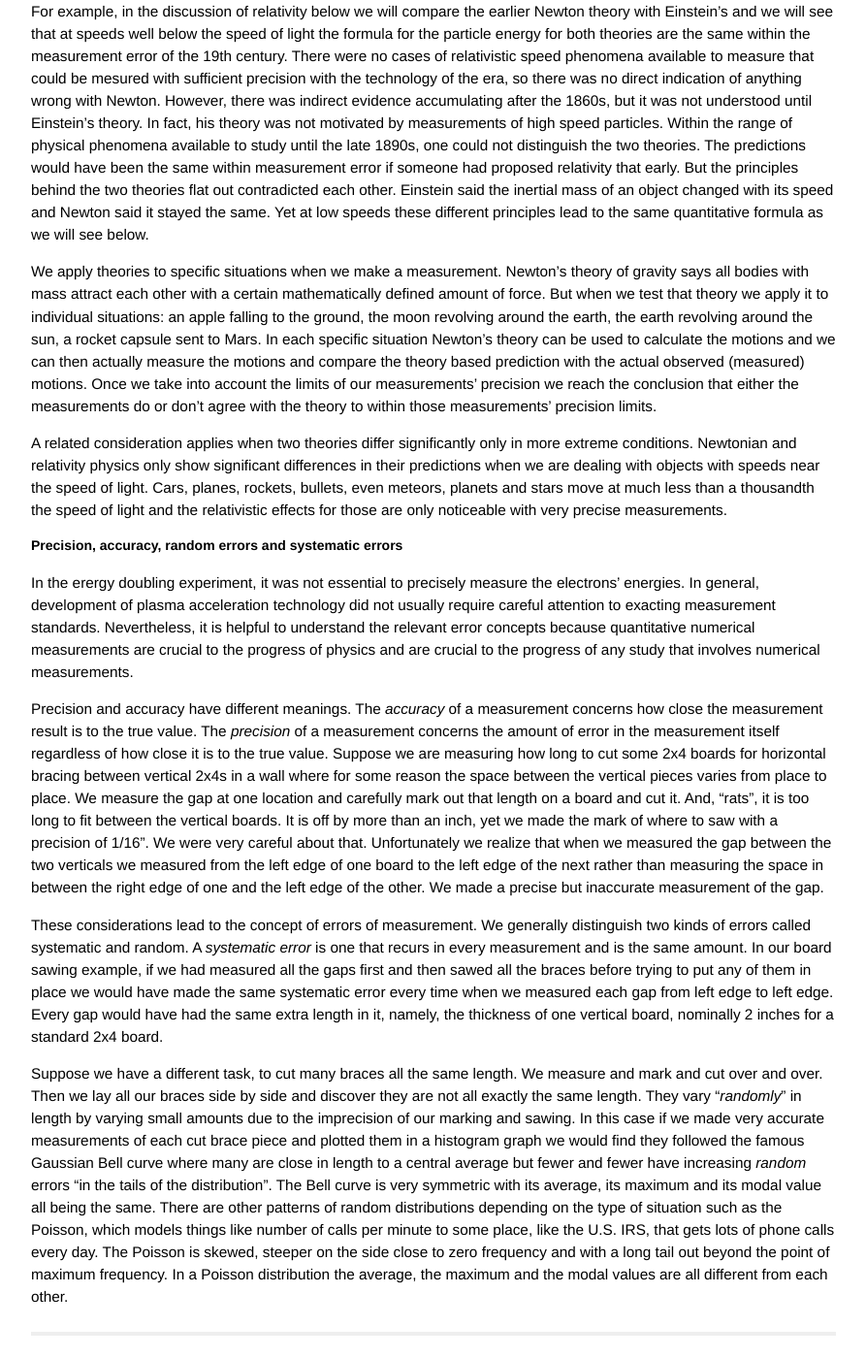
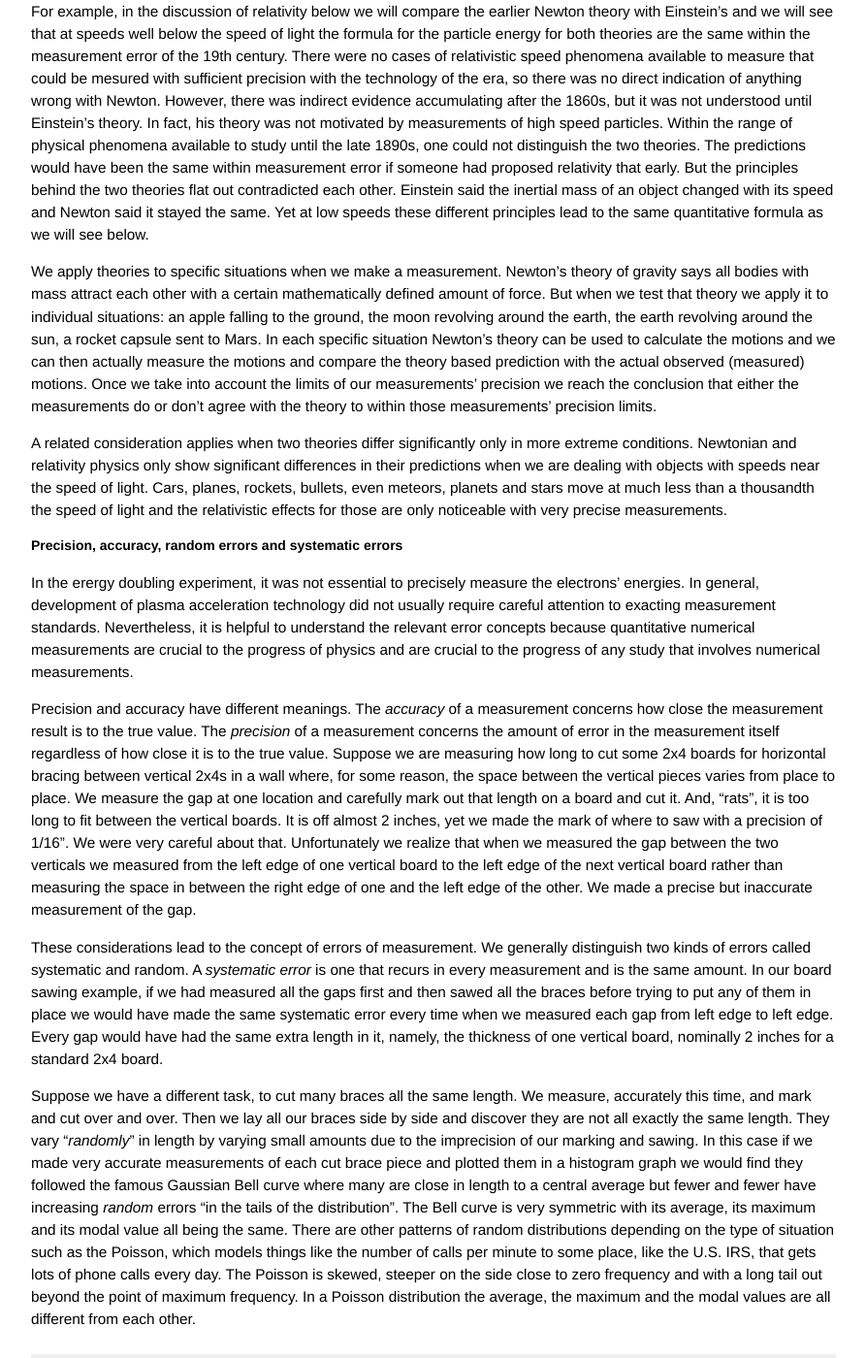
Before and after one commit to grbfacet/facet, a Jekyll site: the page built from principles-of-physics-tutorial.md, in a window 1280 px wide and 1400 px high, scrolled down 6271 px. Shown: the whole window at 97% size, without its empty margins (193-1086 px from the left). Built offline with Jekyll 4.4.1, drawn with Linux system fonts in a browser that asks for light colours; before the commit the page ends 7648 px from its top, so only the background shows below that.

Commit message:
Update principles-of-physics-tutorial.md

```diff
--- a/principles-of-physics-tutorial.md
+++ b/principles-of-physics-tutorial.md
@@ -137,8 +137,8 @@ A related consideration applies when two theories differ significantly only in m
 
 In the erergy doubling experiment, it was not essential to precisely measure the electrons' energies. In general, development of plasma acceleration technology did not usually require careful attention to exacting measurement standards. Nevertheless, it is helpful to understand the relevant error concepts because quantitative numerical measurements are crucial to the progress of physics and are crucial to the progress of any study that involves numerical measurements.
 
-Precision and accuracy have different meanings. The _accuracy_ of a measurement concerns how close the measurement result is to the true value. The _precision_ of a measurement concerns the amount of error in the measurement itself regardless of how close it is to the true value. Suppose we are measuring how long to cut some 2x4 boards for horizontal bracing between vertical 2x4s in a wall where for some reason the space between the vertical pieces varies from place to place. We measure the gap at one location and carefully mark out that length on a board and cut it. And, “rats”, it is too long to fit between the vertical boards. It is off by more than an inch, yet we made the mark of where to saw with a precision of 1/16”. We were very careful about that. Unfortunately we realize that when we measured the gap between the two verticals we measured from the left edge of one board to the left edge of the next rather than measuring the space in between the right edge of one and the left edge of the other. We made a precise but inaccurate measurement of the gap.
+Precision and accuracy have different meanings. The _accuracy_ of a measurement concerns how close the measurement result is to the true value. The _precision_ of a measurement concerns the amount of error in the measurement itself regardless of how close it is to the true value. Suppose we are measuring how long to cut some 2x4 boards for horizontal bracing between vertical 2x4s in a wall where, for some reason, the space between the vertical pieces varies from place to place. We measure the gap at one location and carefully mark out that length on a board and cut it. And, “rats”, it is too long to fit between the vertical boards. It is off almost 2 inches, yet we made the mark of where to saw with a precision of 1/16”. We were very careful about that. Unfortunately we realize that when we measured the gap between the two verticals we measured from the left edge of one vertical board to the left edge of the next vertical board rather than measuring the space in between the right edge of one and the left edge of the other. We made a precise but inaccurate measurement of the gap.
 
 These considerations lead to the concept of errors of measurement. We generally distinguish two kinds of errors called systematic and random. A _systematic error_ is one that recurs in every measurement and is the same amount. In our board sawing example, if we had measured all the gaps first and then sawed all the braces before trying to put any of them in place we would have made the same systematic error every time when we measured each gap from left edge to left edge. Every gap would have had the same extra length in it, namely, the thickness of one vertical board, nominally 2 inches for a standard 2x4 board.
 
-Suppose we have a different task, to cut many braces all the same length. We measure and mark and cut over and over. Then we lay all our braces side by side and discover they are not all exactly the same length. They vary “_randomly_” in length by varying small amounts due to the imprecision of our marking and sawing. In this case if we made very accurate measurements of each cut brace piece and plotted them in a histogram graph we would find they followed the famous Gaussian Bell curve where many are close in length to a central average but fewer and fewer have increasing _random_ errors “in the tails of the distribution”. The Bell curve is very symmetric with its average, its maximum and its modal value all being the same. There are other patterns of random distributions depending on the type of situation such as the Poisson, which models things like number of calls per minute to some place, like the U.S. IRS, that gets lots of phone calls every day. The Poisson is skewed, steeper on the side close to zero frequency and with a long tail out beyond the point of maximum frequency. In a Poisson distribution the average, the maximum and the modal values are all different from each other.
+Suppose we have a different task, to cut many braces all the same length. We measure, accurately this time, and mark and cut over and over. Then we lay all our braces side by side and discover they are not all exactly the same length. They vary “_randomly_” in length by varying small amounts due to the imprecision of our marking and sawing. In this case if we made very accurate measurements of each cut brace piece and plotted them in a histogram graph we would find they followed the famous Gaussian Bell curve where many are close in length to a central average but fewer and fewer have increasing _random_ errors “in the tails of the distribution”. The Bell curve is very symmetric with its average, its maximum and its modal value all being the same. There are other patterns of random distributions depending on the type of situation such as the Poisson, which models things like the number of calls per minute to some place, like the U.S. IRS, that gets lots of phone calls every day. The Poisson is skewed, steeper on the side close to zero frequency and with a long tail out beyond the point of maximum frequency. In a Poisson distribution the average, the maximum and the modal values are all different from each other.
```
